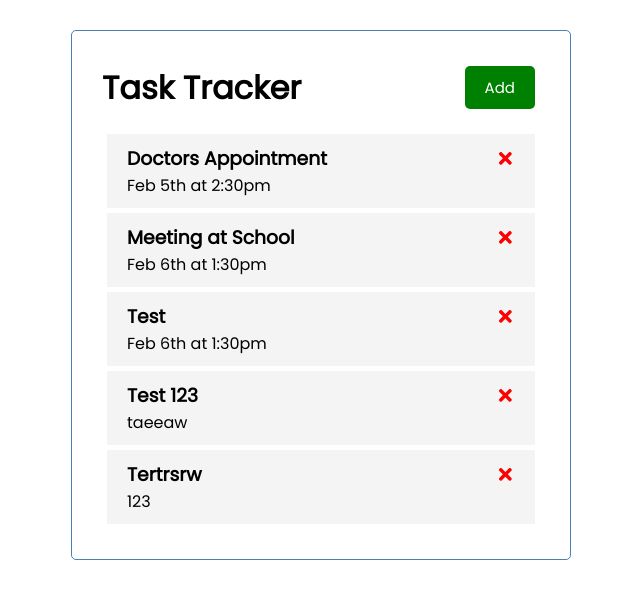
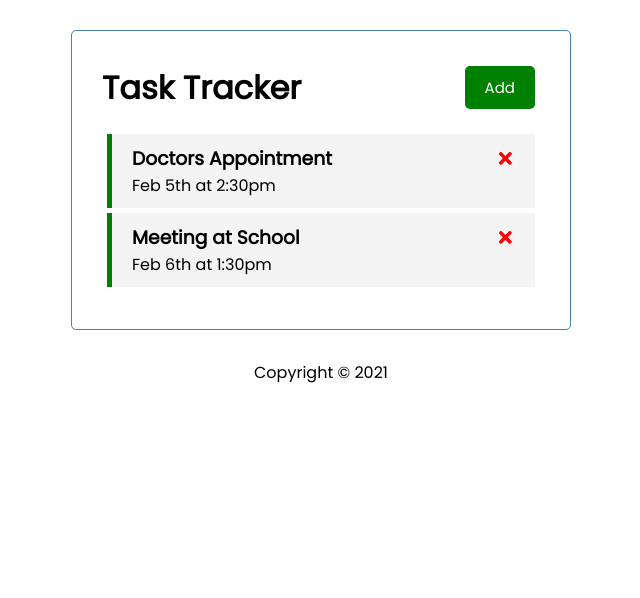
Before and after one commit to tqtrung83/task-tracker, a React (Create React App) app: page / in a window 1280 px wide. Shown: the top 598 px of the page, without its empty margins (319-959 px from the left). Built offline with nearby package versions, Linux system fonts and the light colour scheme; data requests are answered from the project's data file.

Commit message:
Added Footer Component

```diff
--- a/db.json
+++ b/db.json
@@ -4,31 +4,13 @@
       "id": 1,
       "text": "Doctors Appointment",
       "day": "Feb 5th at 2:30pm",
-      "reminder": false
+      "reminder": true
     },
     {
       "id": 2,
       "text": "Meeting at School",
       "day": "Feb 6th at 1:30pm",
-      "reminder": false
-    },
-    {
-      "id": 3,
-      "text": "Test",
-      "day": "Feb 6th at 1:30pm",
-      "reminder": false
-    },
-    {
-      "text": "Test 123",
-      "day": "taeeaw",
-      "reminder": false,
-      "id": 4
-    },
-    {
-      "text": "Tertrsrw",
-      "day": "123",
-      "reminder": false,
-      "id": 5
+      "reminder": true
     }
   ]
 }
--- a/package.json
+++ b/package.json
@@ -10,6 +10,7 @@
     "react": "^17.0.1",
     "react-dom": "^17.0.1",
     "react-icons": "^4.1.0",
+    "react-router-dom": "^5.2.0",
     "react-scripts": "4.0.1",
     "serve": "^11.3.2",
     "web-vitals": "^0.2.4"
--- a/src/App.js
+++ b/src/App.js
@@ -3,6 +3,7 @@ import Header from './components/Header';
 import Tasks from './components/Tasks';
 import { FaTrashAlt } from 'react-icons/fa';
 import AddTask from './components/AddTask';
+import Footer from './components/Footer';
 
 function App() {
   const [tasks, setTasks] = useState([]);
@@ -14,7 +15,7 @@ function App() {
       setTasks(taskFromServer);
     };
     getTasks();
-  }, [tasks]);
+  }, []);
 
   const fetchTasks = async () => {
     const res = await fetch('http://localhost:5000/tasks');
@@ -36,8 +37,8 @@ function App() {
       method: 'Delete',
     });
 
-    // const newListTasks = tasks.filter((task) => task.id !== id);
-    // setTasks(newListTasks);
+    const newListTasks = tasks.filter((task) => task.id !== id);
+    setTasks(newListTasks);
   };
 
   //Toggle reminder
@@ -56,12 +57,12 @@ function App() {
       body: JSON.stringify(updatedTask),
     });
 
-    // const data = await res.json();
-    // setTasks(
-    //   tasks.map((task) =>
-    //     task.id === id ? { ...task, reminder: data.reminder } : task
-    //   )
-    // );
+    const data = await res.json();
+    setTasks(
+      tasks.map((task) =>
+        task.id === id ? { ...task, reminder: data.reminder } : task
+      )
+    );
 
     // setTasks(
     //   tasks.map((task) =>
@@ -82,6 +83,10 @@ function App() {
       },
       body: JSON.stringify(task),
     });
+
+    const newTask = await res.json();
+
+    setTasks([...tasks, newTask]);
 
     // const id = Math.floor(Math.random() * 10000) + 1;
 
@@ -108,6 +113,7 @@ function App() {
           'No Tasks to show'
         )}
       </div>
+      <Footer />
     </>
   );
 }
--- /dev/null
+++ b/src/components/Footer.js
@@ -0,0 +1,11 @@
+import React from 'react';
+
+const Footer = () => {
+  return (
+    <footer>
+      <p>Copyright &copy; 2021</p>
+    </footer>
+  );
+};
+
+export default Footer;
```
Also changed, not shown: 2 other files (tests, documents, lock files or other folders).
